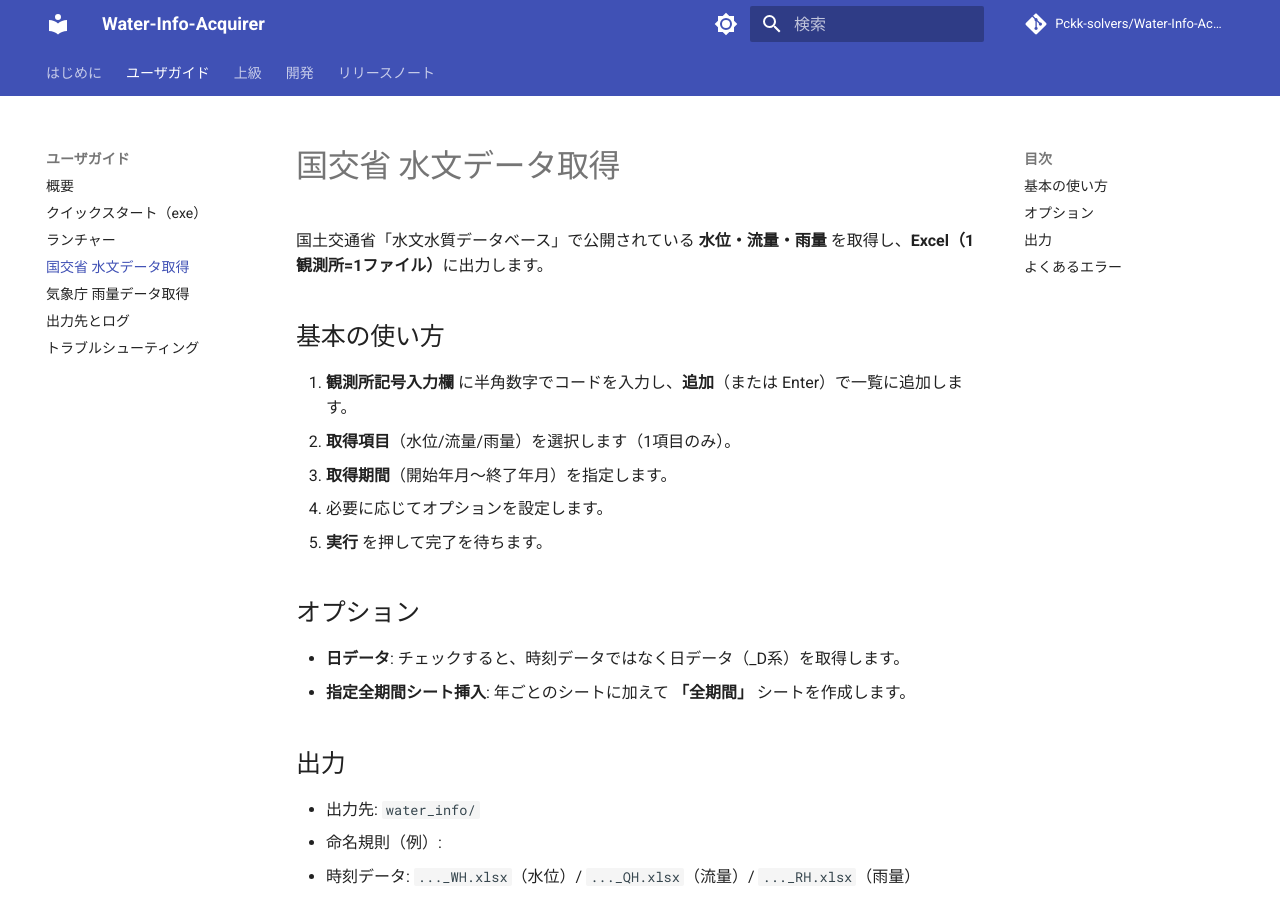
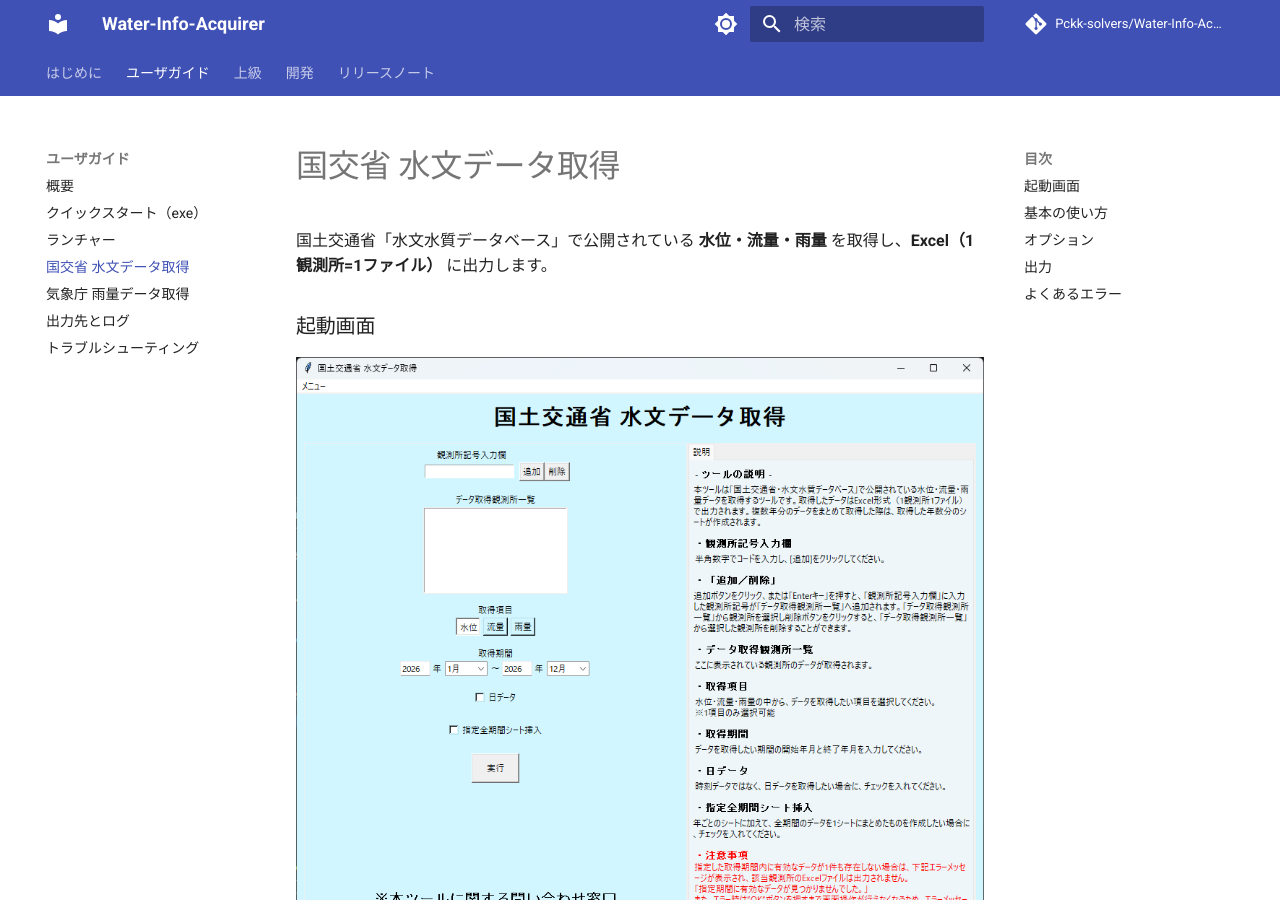
Before and after one commit to Pckk-solvers/Water-Info-Acquirer, an MkDocs documentation site: the page built from docs/user/water-info.md, in a window 1280 px wide and 900 px high. Built offline with MkDocs 1.6.1 and Material for MkDocs 9.7.7, drawn with Linux system fonts in a browser that asks for light colours; comment, search, counter and statistics services are not loaded.

Commit message:
GUIの画像を追加

```diff
--- a/docs/user/water-info.md
+++ b/docs/user/water-info.md
@@ -1,6 +1,10 @@
 # 国交省 水文データ取得
 
-国土交通省「水文水質データベース」で公開されている **水位・流量・雨量** を取得し、**Excel（1観測所=1ファイル）**に出力します。
+国土交通省「水文水質データベース」で公開されている **水位・流量・雨量** を取得し、**Excel（1観測所=1ファイル）** に出力します。
+
+### 起動画面
+
+![起動画面](./../images/water_info_gui.png)
 
 ## 基本の使い方
 
```
Also changed, not shown: docs/user/jma-rainfall.md (+3 -0 lines), docs/user/launcher.md (+1 -0 lines), docs/images/jma_gui.png (added), docs/images/launcher_gui.png (added), docs/images/water_info_gui.png (added).
